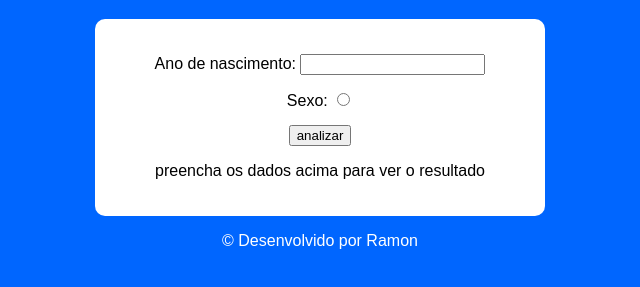
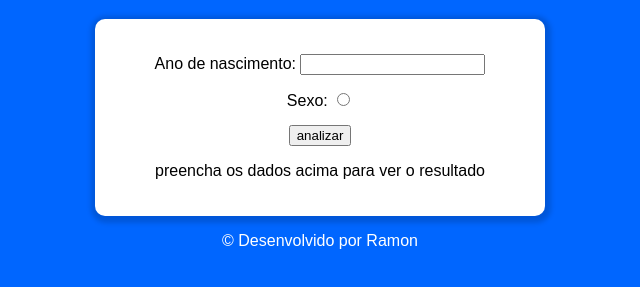
Before and after one commit to Ramon-Erik/estudos-javascript, a plain HTML site: page aula12ex/ex015/index.html in a window 1280 px wide. Shown: the part 61-348 px from the top of the page, without its empty margins (320-960 px from the left). Drawn offline with Linux system fonts and the light colour scheme.

Commit message:
Update style.css

```diff
--- a/aula12ex/ex015/style.css
+++ b/aula12ex/ex015/style.css
@@ -12,6 +12,7 @@ main {
     margin: auto;
     padding: 20px 0;
     border-radius: 10px;
+    box-shadow: 1px 2px 5px 5px #00000027;
 }
 
 main div {
```
